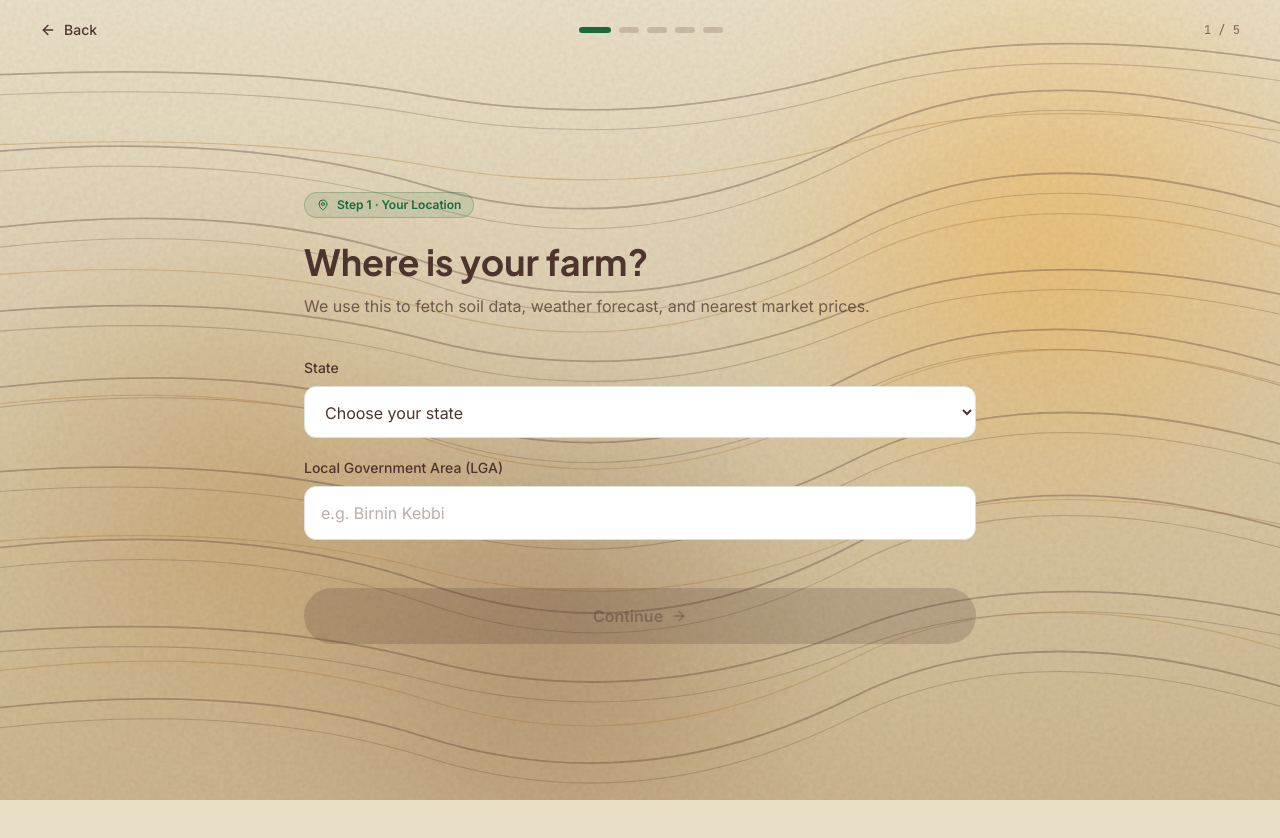
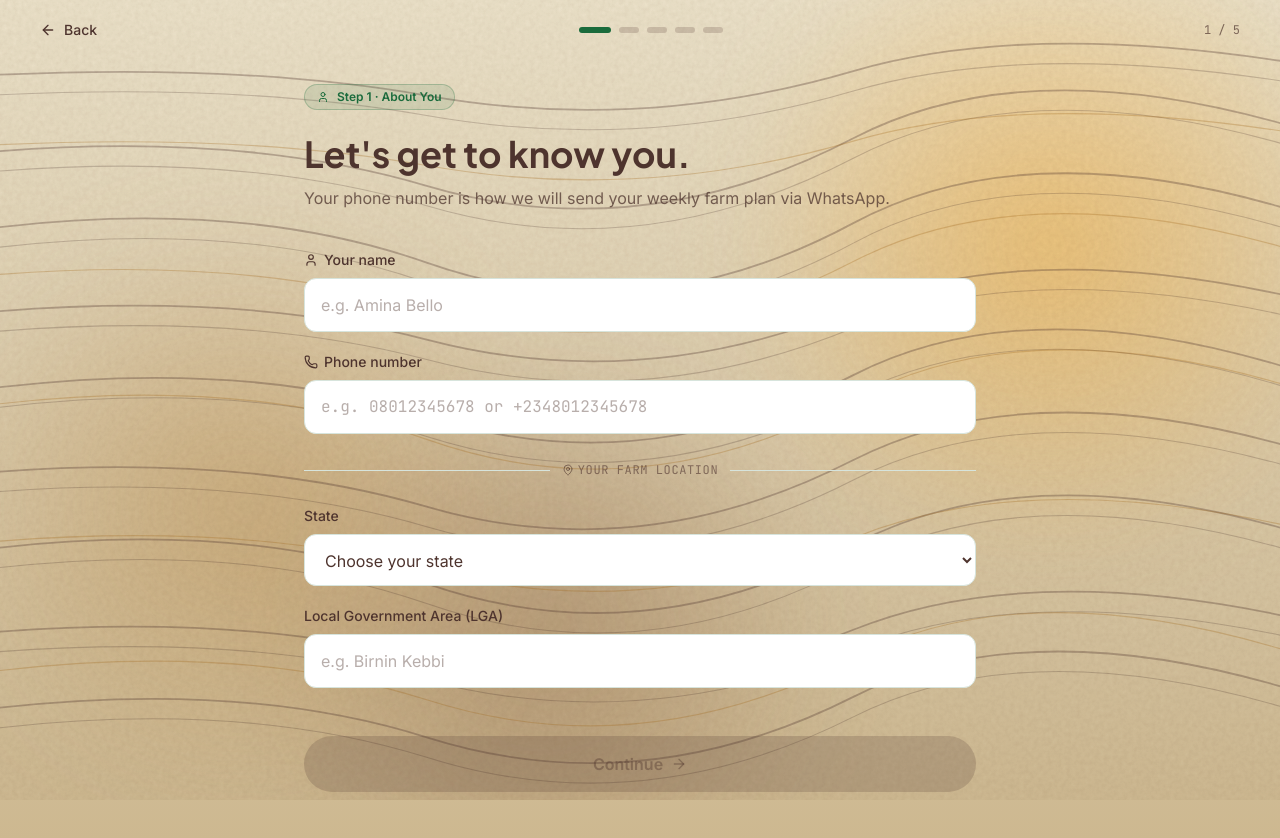
Before and after one commit to temiscripts/agri-chain, a React app in the folder frontend/: page /onboarding in a window 1280 px wide. Before the commit the page ends 800 px from the top, so only its background shows below. Built offline with nearby package versions, Linux system fonts and the light colour scheme; the HTML template or start-up script is replaced by a standard one.

Commit message:
Onboarding page update

```diff
--- a/frontend/src/components/OnboardingForm.jsx
+++ b/frontend/src/components/OnboardingForm.jsx
@@ -3,7 +3,7 @@ import { motion, AnimatePresence } from 'motion/react'
 import { useNavigate } from 'react-router-dom'
 import {
   ArrowRight, ArrowLeft, MapPin, Sprout, Ruler, Globe, Check,
-  Layers, Beaker, Calendar
+  Layers, Beaker, Calendar, User, Phone
 } from 'lucide-react'
 import Background from './Background'
 
@@ -59,10 +59,19 @@ const LANGUAGES = [
 
 const TOTAL_STEPS = 5
 
+// Loose Nigerian phone validation: must start with 0 (11 digits) or +234 (13 digits)
+function isValidNigerianPhone(num) {
+  if (!num) return false
+  const cleaned = num.replace(/\s|-/g, '')
+  return /^(0\d{10}|\+234\d{10})$/.test(cleaned)
+}
+
 export default function OnboardingForm() {
   const navigate = useNavigate()
   const [step, setStep] = useState(0)
   const [data, setData] = useState({
+    name: '',
+    phoneNumber: '',
     state: '',
     lga: '',
     soilType: '',
@@ -76,7 +85,14 @@ export default function OnboardingForm() {
   const update = (field, value) => setData({ ...data, [field]: value })
 
   const canProceed = () => {
-    if (step === 0) return data.state && data.lga
+    if (step === 0) {
+      return (
+        data.name.trim().length >= 2 &&
+        isValidNigerianPhone(data.phoneNumber) &&
+        data.state &&
+        data.lga.trim()
+      )
+    }
     if (step === 1) return data.soilType
     if (step === 2) return data.crop && data.farmSize && Number(data.farmSize) > 0
     if (step === 3) return data.fertilizerType && data.fertilizerFrequency
@@ -128,7 +144,7 @@ export default function OnboardingForm() {
         <div className="flex-1 flex items-start md:items-center justify-center px-6 pt-8 pb-12">
           <div className="w-full max-w-2xl">
             <AnimatePresence mode="wait">
-              {/* STEP 1: LOCATION */}
+              {/* STEP 1: ABOUT YOU + LOCATION */}
               {step === 0 && (
                 <motion.div
                   key="step1"
@@ -138,17 +154,72 @@ export default function OnboardingForm() {
                   transition={{ duration: 0.3 }}
                 >
                   <div className="inline-flex items-center gap-2 px-3 py-1 rounded-full bg-forest/10 border border-forest/25 mb-6">
-                    <MapPin className="w-3 h-3 text-forest" />
-                    <span className="text-xs text-forest font-semibold">Step 1 · Your Location</span>
+                    <User className="w-3 h-3 text-forest" />
+                    <span className="text-xs text-forest font-semibold">Step 1 · About You</span>
                   </div>
                   <h2 className="font-display text-3xl md:text-4xl font-bold text-earth mb-3">
-                    Where is your farm?
+                    Let's get to know you.
                   </h2>
                   <p className="text-earth/75 mb-10">
-                    We use this to fetch soil data, weather forecast, and nearest market prices.
+                    Your phone number is how we will send your weekly farm plan via WhatsApp.
                   </p>
 
                   <div className="space-y-5">
+                    {/* Name */}
+                    <div>
+                      <label className="block text-sm font-medium text-earth mb-2">
+                        <User className="w-3.5 h-3.5 inline mr-1.5 -mt-0.5" />
+                        Your name
+                      </label>
+                      <input
+                        type="text"
+                        value={data.name}
+                        onChange={(e) => update('name', e.target.value)}
+                        placeholder="e.g. Amina Bello"
+                        className="w-full bg-white border border-border rounded-xl py-3.5 px-4 text-earth placeholder:text-earth/40 focus:outline-none focus:border-forest transition-colors"
+                      />
+                    </div>
+
+                    {/* Phone number */}
+                    <div>
+                      <label className="block text-sm font-medium text-earth mb-2">
+                        <Phone className="w-3.5 h-3.5 inline mr-1.5 -mt-0.5" />
+                        Phone number
+                      </label>
+                      <input
+                        type="tel"
+                        inputMode="tel"
+                        value={data.phoneNumber}
+                        onChange={(e) => update('phoneNumber', e.target.value)}
+                        placeholder="e.g. 08012345678 or +2348012345678"
+                        className={`w-full bg-white border rounded-xl py-3.5 px-4 text-earth font-mono placeholder:text-earth/40 focus:outline-none transition-colors ${
+                          data.phoneNumber && !isValidNigerianPhone(data.phoneNumber)
+                            ? 'border-red-400 focus:border-red-500'
+                            : 'border-border focus:border-forest'
+                        }`}
+                      />
+                      {data.phoneNumber && !isValidNigerianPhone(data.phoneNumber) && (
+                        <motion.div
+                          initial={{ opacity: 0, y: -3 }}
+                          animate={{ opacity: 1, y: 0 }}
+                          className="mt-2 text-xs text-red-500"
+                        >
+                          Enter a valid Nigerian phone number
+                        </motion.div>
+                      )}
+                    </div>
+
+                    {/* Divider */}
+                    <div className="flex items-center gap-3 py-2">
+                      <div className="flex-1 h-px bg-border" />
+                      <div className="text-xs text-earth/60 font-mono uppercase tracking-wider">
+                        <MapPin className="w-3 h-3 inline mr-1 -mt-0.5" />
+                        Your farm location
+                      </div>
+                      <div className="flex-1 h-px bg-border" />
+                    </div>
+
+                    {/* State */}
                     <div>
                       <label className="block text-sm font-medium text-earth mb-2">State</label>
                       <select
@@ -160,8 +231,12 @@ export default function OnboardingForm() {
                         {STATES.sort().map((s) => <option key={s} value={s}>{s}</option>)}
                       </select>
                     </div>
+
+                    {/* LGA */}
                     <div>
-                      <label className="block text-sm font-medium text-earth mb-2">Local Government Area (LGA)</label>
+                      <label className="block text-sm font-medium text-earth mb-2">
+                        Local Government Area (LGA)
+                      </label>
                       <input
                         type="text"
                         value={data.lga}
```
